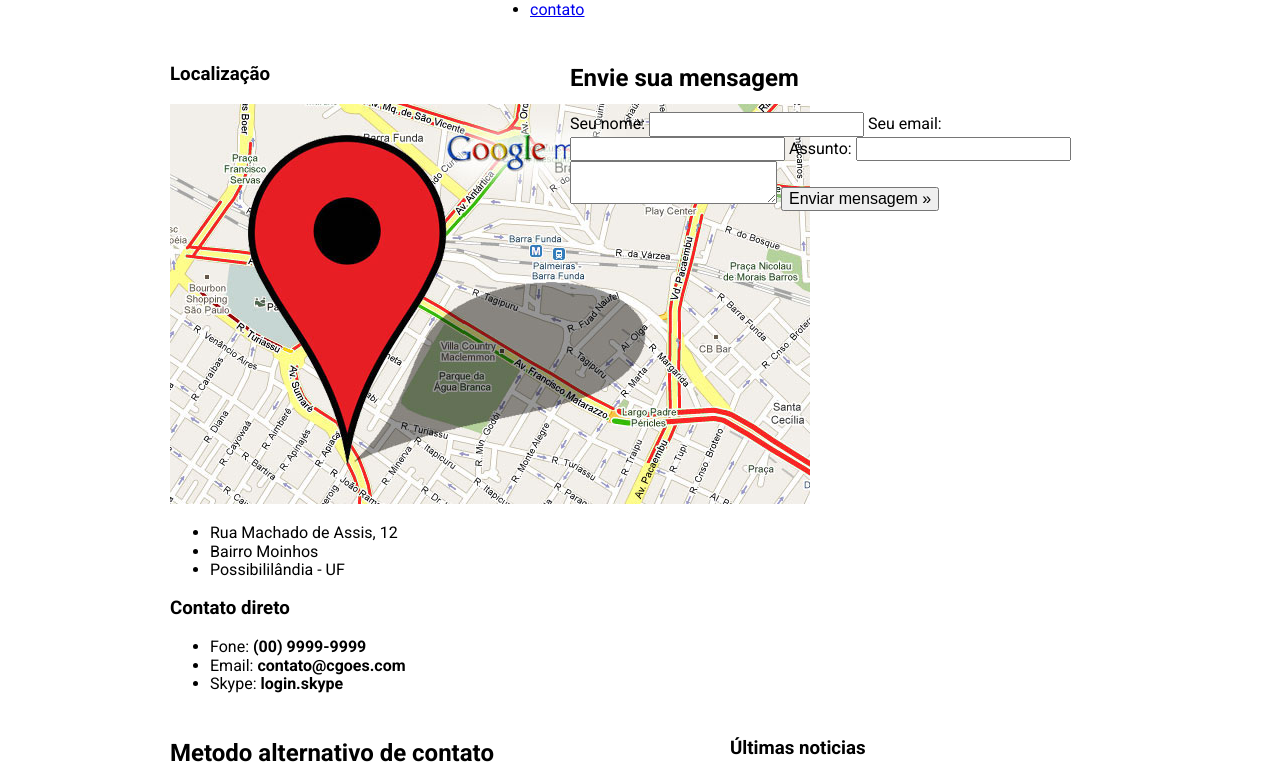
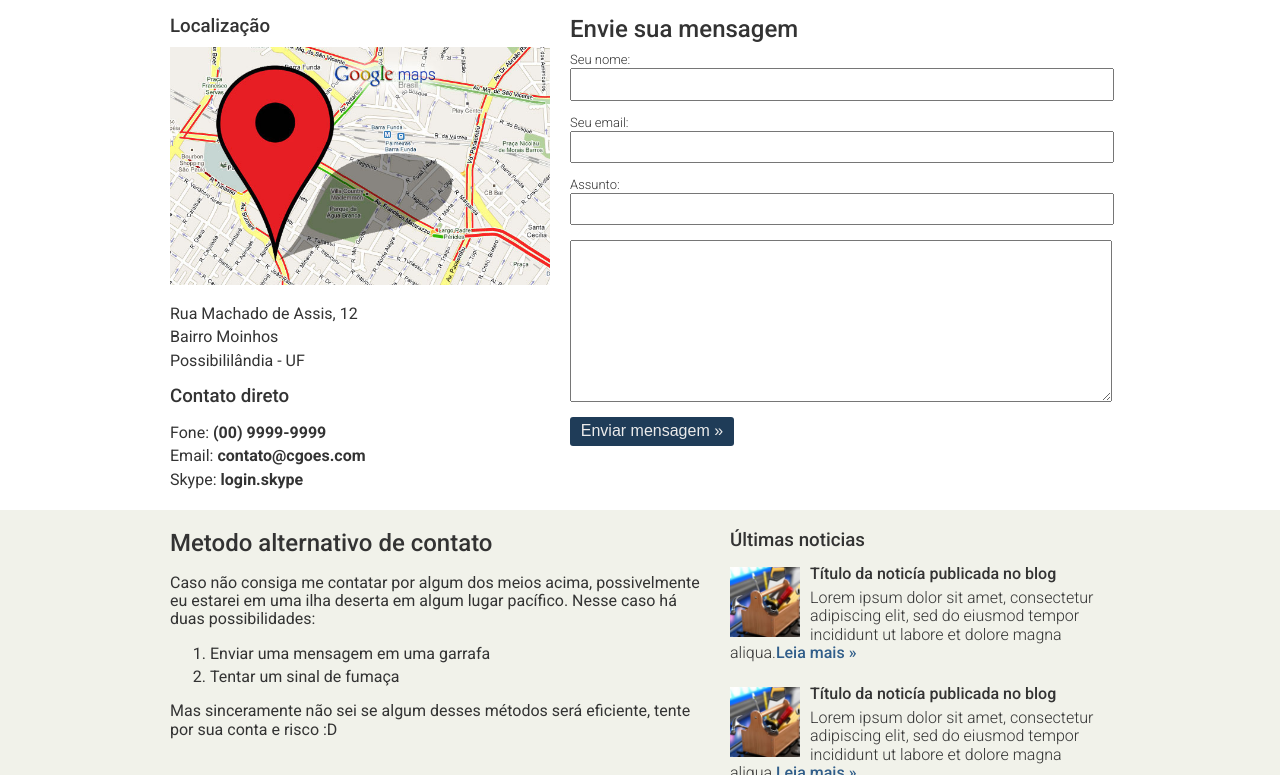
Before and after one commit to CassioLeite/primeiro-website, a plain HTML site: page contato.html in a window 1280 px wide. Shown: the part 94-869 px from the top of the page. Drawn offline with Linux system fonts and the light colour scheme.

Commit message:
Segundo - Estilo das paginas com CSS3

```diff
--- a/contato.html
+++ b/contato.html
@@ -45,7 +45,7 @@
 						<li>Skype: <strong>login.skype</strong></li>
 					</ul>
 				</div>
-				<div class="coluna col7">
+				<div class="coluna col7 contato">
 					<h2>Envie sua mensagem</h2>
 					<form action="">
 						<label for="nome">Seu nome:</label>
@@ -75,7 +75,7 @@
 				</div>
 				<div class="coluna col5">
 					<h3>Últimas noticias</h3>
-					<ul class="sem-marcador sem-padding">
+					<ul class="noticias sem-marcador sem-padding">
 						<li>
 							<img src="img/thumb-pequena.jpg" alt="">
 							<h4>Título da noticía publicada no blog</h4>
--- a/css/estilo.css
+++ b/css/estilo.css
@@ -1,5 +1,14 @@
 body{
 	font-family: 'Roboto', sans-serif;
+	color: #333;
+}
+
+a:link, a:active, a:visited{
+	color: #315e8a;
+	text-decoration: none;
+}
+a:hover{
+	text-decoration: underline;
 }
 
 /* grid 960 */
@@ -62,3 +71,144 @@ body{
 .col12{
 	width: 940px;
 }
+
+/* estilos reutilizaveis */
+
+.sem-padding{
+	padding: 0 !important;
+}
+.sem-margin{
+	margin: 0 !important;
+}
+
+h1, h2, h3, h4, h5, h6{
+	font-weight: 500;
+	margin: 15px 0px 10px 0px;
+}
+
+ul li, ol li{
+	margin-bottom: 5px;
+}
+
+ul.inline li, ol.inline li{
+	display: inline;
+	margin-right: 15px;
+}
+
+ul.inline li:last-child, ol.inline li:last-child{
+	margin-right: 0;
+}
+
+ul.sem-marcador li, ol.sem-marcador li{
+	list-style: none;
+}
+
+a.botao, input.botao{
+	background: #1f3c58;
+	padding: 5px 10px;
+	border-radius: 3px;
+	color: #ebebeb;
+	cursor: pointer;
+	margin: 5px 0;
+	display: inline-block;
+	border:none;
+}
+
+a.botao:hover, input.botao:hover{
+	background: #315e8a;
+	text-decoration: none;
+}
+
+img{
+	max-width: 100%;
+	height: auto;
+}
+/* layout do site */
+
+.header{
+	background: #dee3e6;
+}
+
+h1.logo{
+	font-weight: 300;
+	color: #315e8a;
+	letter-spacing: -2px;
+}
+
+.conteudo-extra{
+	background: #f1f2ea;
+}
+
+.footer{
+	background: #1f3c58;
+	color: #ebebeb;
+	padding: 20px 0;
+	font-weight: 100;
+	text-align: center;
+}
+
+.menu{
+	text-transform: uppercase;
+	text-align: right;
+	margin-top: 25px;
+}
+
+.menu li a{
+	padding: 5px 10px;
+	border-radius: 3px;
+}
+
+.menu li a:hover{
+	text-decoration: none;
+	background: #1f3c58;
+	color: #ebebeb;
+}
+
+ul.noticias li{
+	clear: both;
+	display: block;
+	overflow: hidden;
+	margin-bottom: 20px;
+}
+
+ul.noticias li img{
+	width: 70px;
+	height: auto;
+	float: left;
+	margin-right: 10px;
+}
+
+ul.noticias li h4{
+	margin: -2px 0 5px 0;
+	font-weight: 500;
+}
+
+ul.noticias li p{
+	margin: 5px 0;
+	font-weight: 300;
+}
+
+ul.noticias li p a{
+	font-weight: 500;
+}
+
+.contato label{
+	display: block;
+	font-size: 13px;
+	font-weight: 300;
+}
+
+.contato input, .contato textarea{
+	display: block;
+	margin-bottom: 15px;
+	padding: 5px 2%;
+	width: 96%;
+}
+
+.contato textarea{
+	height: 150px;
+}
+
+.contato input.botao{
+	width: auto;
+}
```
Also changed, not shown: clientes.html (+1 -1 lines), index.html (+1 -1 lines), servicos.html (+1 -1 lines), sobre.html (+1 -1 lines).
